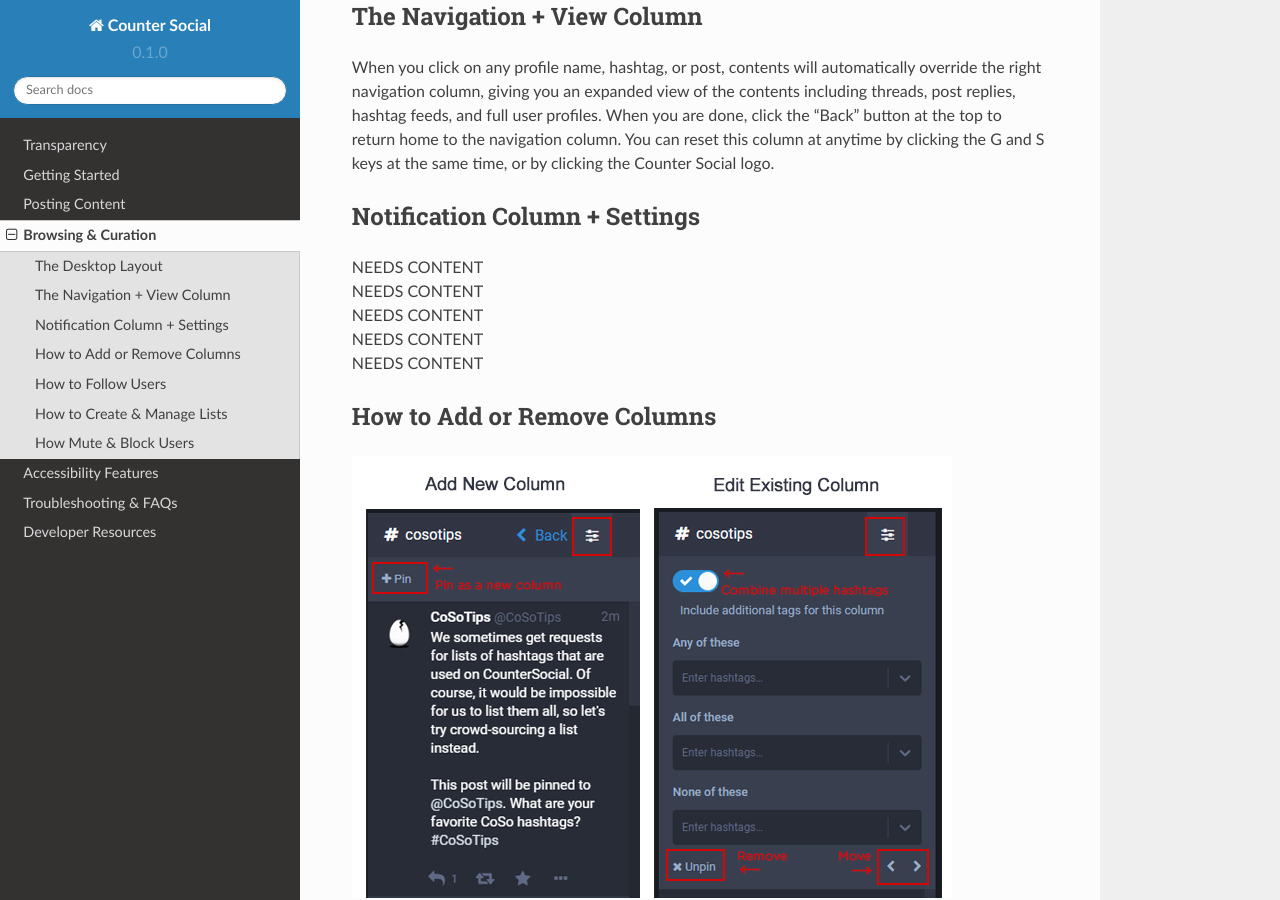
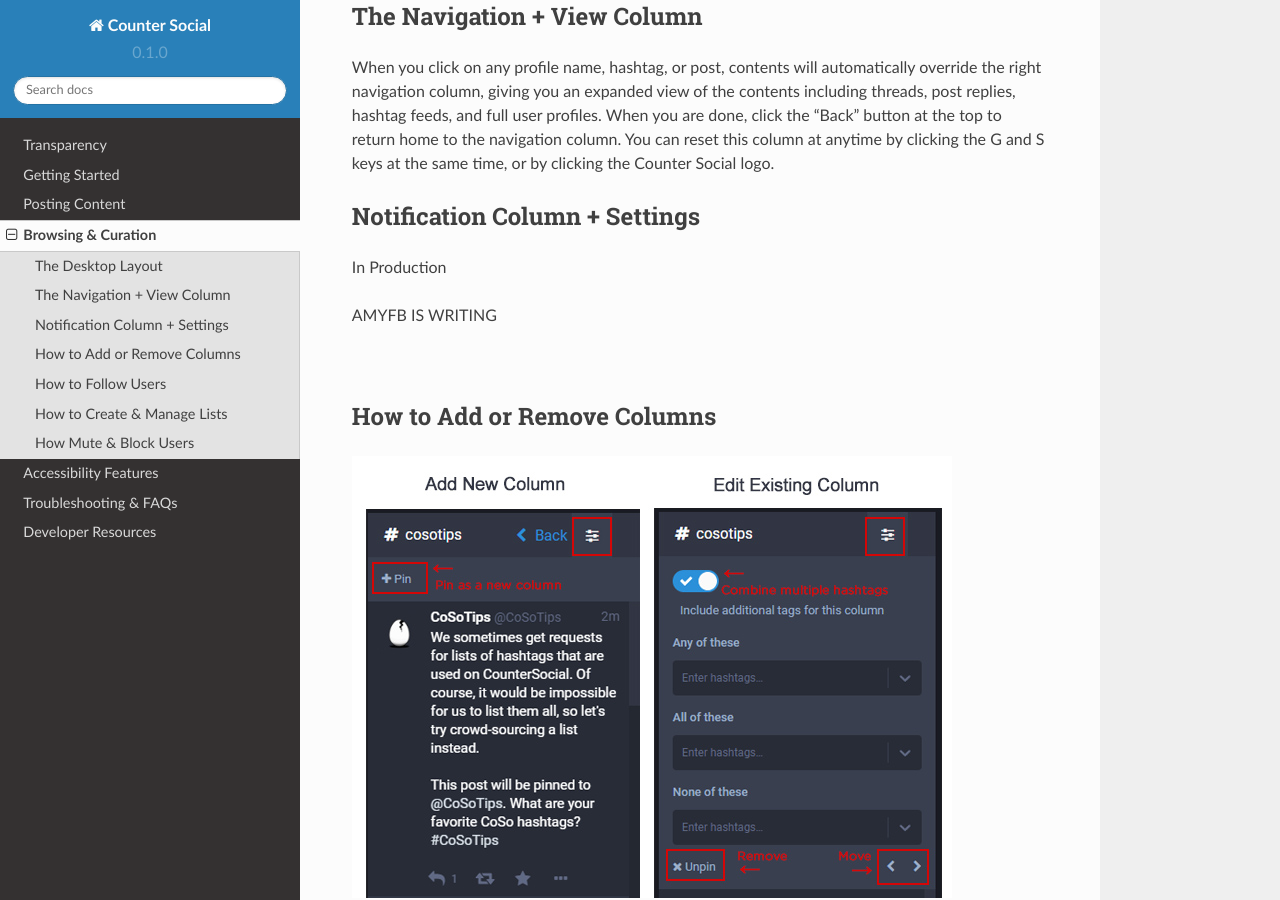
Before and after one commit to itskel/userguide, a Sphinx documentation site: the page built from docs/source/browsing-and-curation.rst, in a window 1280 px wide and 900 px high, scrolled down 1124 px. Built offline with Sphinx 7.4.7 and the Read the Docs theme 2.0.0, drawn with Linux system fonts in a browser that asks for light colours; pages that are not in the unit, such as notebooks, are missing from menus.

Commit message:
Update browsing-and-curation.rst

```diff
--- a/docs/source/browsing-and-curation.rst
+++ b/docs/source/browsing-and-curation.rst
@@ -23,11 +23,11 @@
 
 Notification Column + Settings
 ------------
-| NEEDS CONTENT
-| NEEDS CONTENT
-| NEEDS CONTENT
-| NEEDS CONTENT
-| NEEDS CONTENT
+| In Production
+|
+| AMYFB IS WRITING
+|
+|
 
 
 
```
